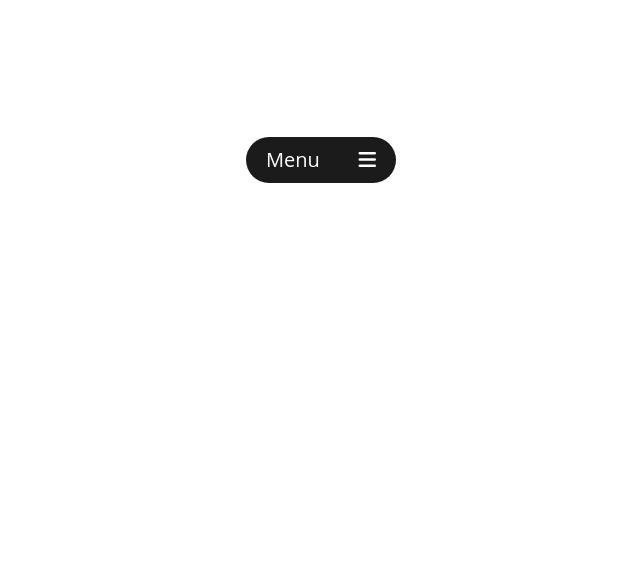
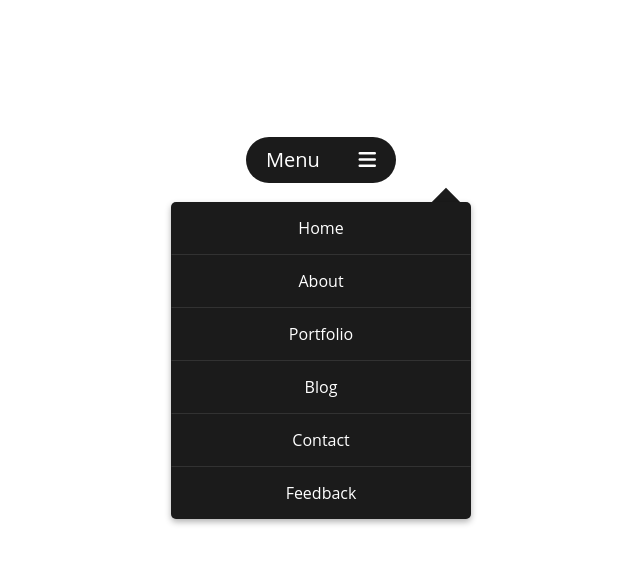
Before and after one commit to Nola360/March-3, a plain HTML site: page index.html in a window 1280 px wide. Shown: the whole page, without its empty margins (319-959 px from the left). Drawn offline with nearby package versions, Linux system fonts and the light colour scheme.

Commit message:
added menu accent

```diff
--- a/style.css
+++ b/style.css
@@ -50,7 +50,20 @@ ul {
   text-align: center;
   border-radius: 5px;
   box-shadow: 0 3px 6px rgba(0,0,0,0.3);
-  display: none;
+  /* display: none; */
+}
+
+ul:before {
+  position: absolute;
+  content: '';
+  width: 20px;
+  height: 20px;
+  background: #1b1b1b;
+  top: -10px;
+  right: 15px;
+  transform: rotate(45deg);
+  z-index: -1;
+
 }
 
 ul li {
```
